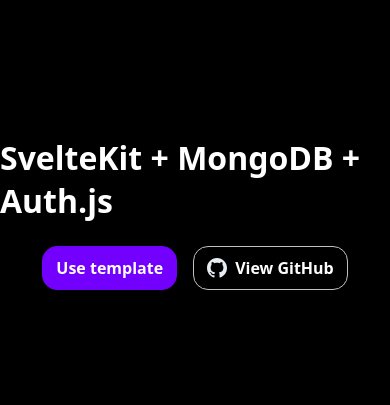
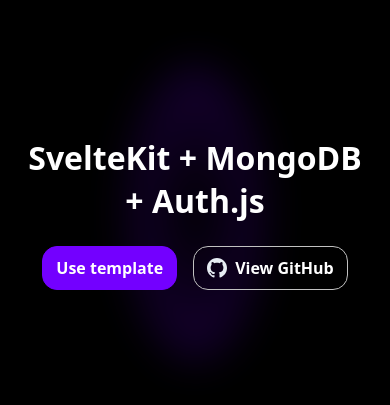
Before and after one commit to Honzoraptor31415/sveltekit-mongodb-authjs-template, a SvelteKit app: page / in a window 390 px wide. Shown: the part 209-614 px from the top of the page. Built offline with nearby package versions, Linux system fonts and the light colour scheme.

Commit message:
Added more design

```diff
--- /dev/null
+++ b/src/lib/components/ui/BlurryBackground.svelte
@@ -0,0 +1,3 @@
+<div class="absolute inset-0 -z-10 flex items-center justify-center">
+	<div class="blurry-element"></div>
+</div>
--- a/src/routes/+page.svelte
+++ b/src/routes/+page.svelte
@@ -1,13 +1,21 @@
 <script>
-	import GitHub from "$lib/icons/GitHub.svelte";
+	import BlurryBackground from '$lib/components/ui/BlurryBackground.svelte';
+	import GitHub from '$lib/icons/GitHub.svelte';
+</script>
 
-</script>
 <header class="flex items-center justify-center min-h-[100svh]">
-  <div class="flex flex-col items-center gap-6">
-      <h1>SvelteKit + MongoDB + Auth.js</h1>
+	<BlurryBackground />
+	<div class="flex flex-col items-center gap-6 header-content">
+		<h1 class="text-center">SvelteKit + MongoDB + Auth.js</h1>
 		<div class="flex gap-4">
-      <a href="https://github.com/new?template_name=sveltekit-mongodb-authjs-template&template_owner=Honzoraptor31415" class="button primary-button">Use template</a>
-      <a href="https://github.com/Honzoraptor31415/sveltekit-mongodb-authjs-template/" class="button secondary-button flex items-center gap-2">
+			<a
+				href="https://github.com/new?template_name=sveltekit-mongodb-authjs-template&template_owner=Honzoraptor31415"
+				class="button primary-button">Use template</a
+			>
+			<a
+				href="https://github.com/Honzoraptor31415/sveltekit-mongodb-authjs-template/"
+				class="button secondary-button flex items-center gap-2"
+			>
 				<GitHub iconClass="max-h-5 w-auto" />
 				<span>View GitHub</span>
 			</a>
--- a/src/routes/styles.css
+++ b/src/routes/styles.css
@@ -6,7 +6,8 @@
   --accent-num: 115, 0, 255;
   --accent: rgb(var(--accent-num));
   --main-transition: .3s;
-  --delete-color: rgb(255, 69, 69);
+  --delete-color-num: 255, 69, 69;
+  --delete-color: rgb(var(--delete-color-num));
 }
 
 * {
@@ -49,7 +50,7 @@
 }
 
 .primary-button:hover {
-  box-shadow: 0 0 8px 5px rgba(var(--accent-num), .7);
+  box-shadow: 0 0 8px 5px rgba(var(--accent-num), .4);
 }
 
 .secondary-button {
@@ -67,5 +68,31 @@
 }
 
 .delete-button:hover {
-  box-shadow: 0 0 4px var(--delete-color);
+  box-shadow: 0 0 8px 5px rgba(var(--delete-color-num), .4);
 }
+
+.blurry-element {
+  transition: var(--main-transition);
+}
+
+.blurry-element {
+  width: 50%;
+  height: 50%;
+  background: radial-gradient(transparent, rgba(var(--accent-num), .4));
+  border-radius: 50%;
+  filter: blur(30px);
+  animation: blurry-element 10s linear infinite;
+}
+
+@keyframes blurry-element {
+  50% {
+    transform: scale(.7);
+    opacity: .7;
+  }
+}
+
+@media (max-width: 499px) {
+  .header-content {
+    margin-inline: 20px;
+  }
+}
```
Also changed, not shown: src/lib/icons/GitHub.svelte (+16 -4 lines), src/lib/icons/Google.svelte (+24 -4 lines). Lines whose indentation alone changed are shown as unchanged.
